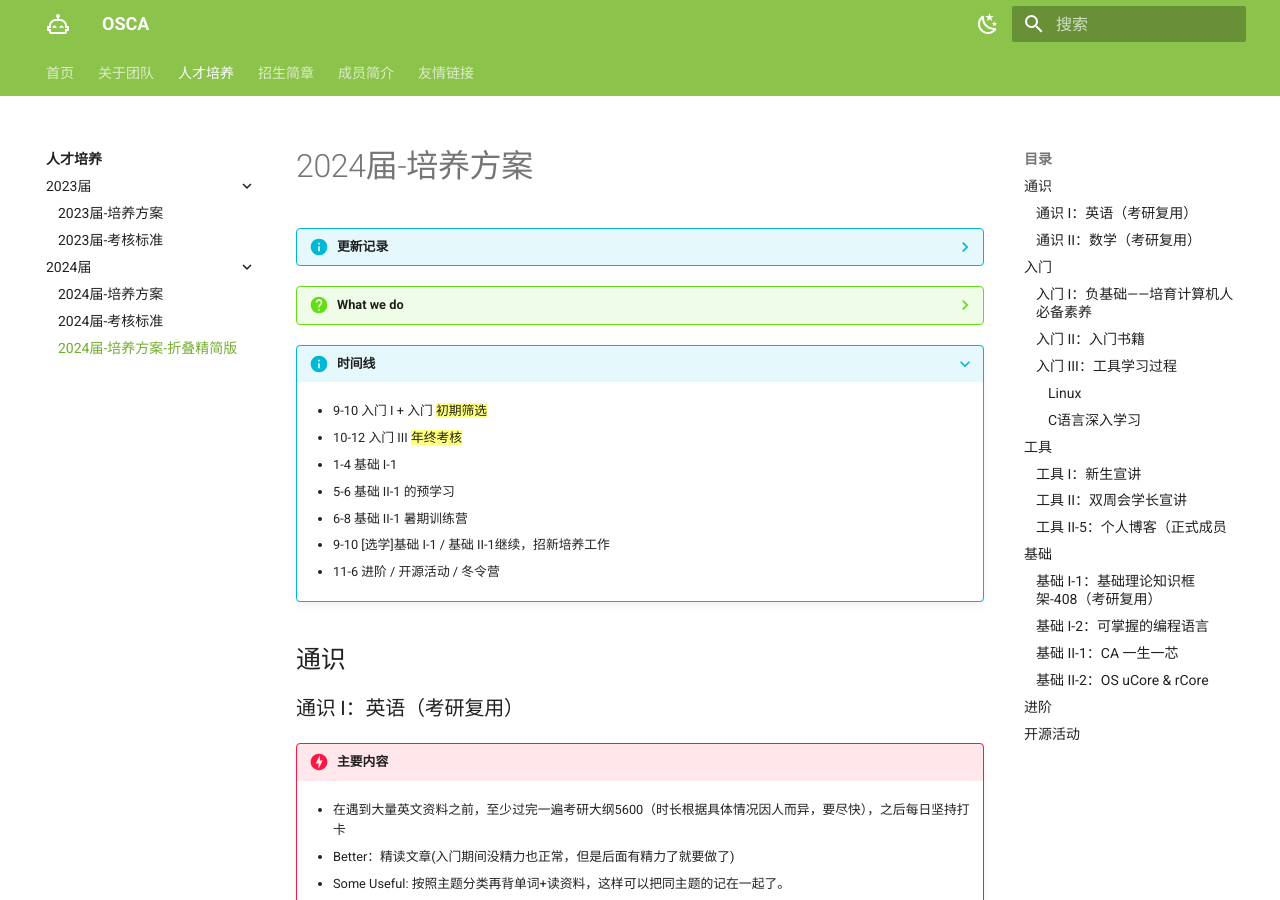
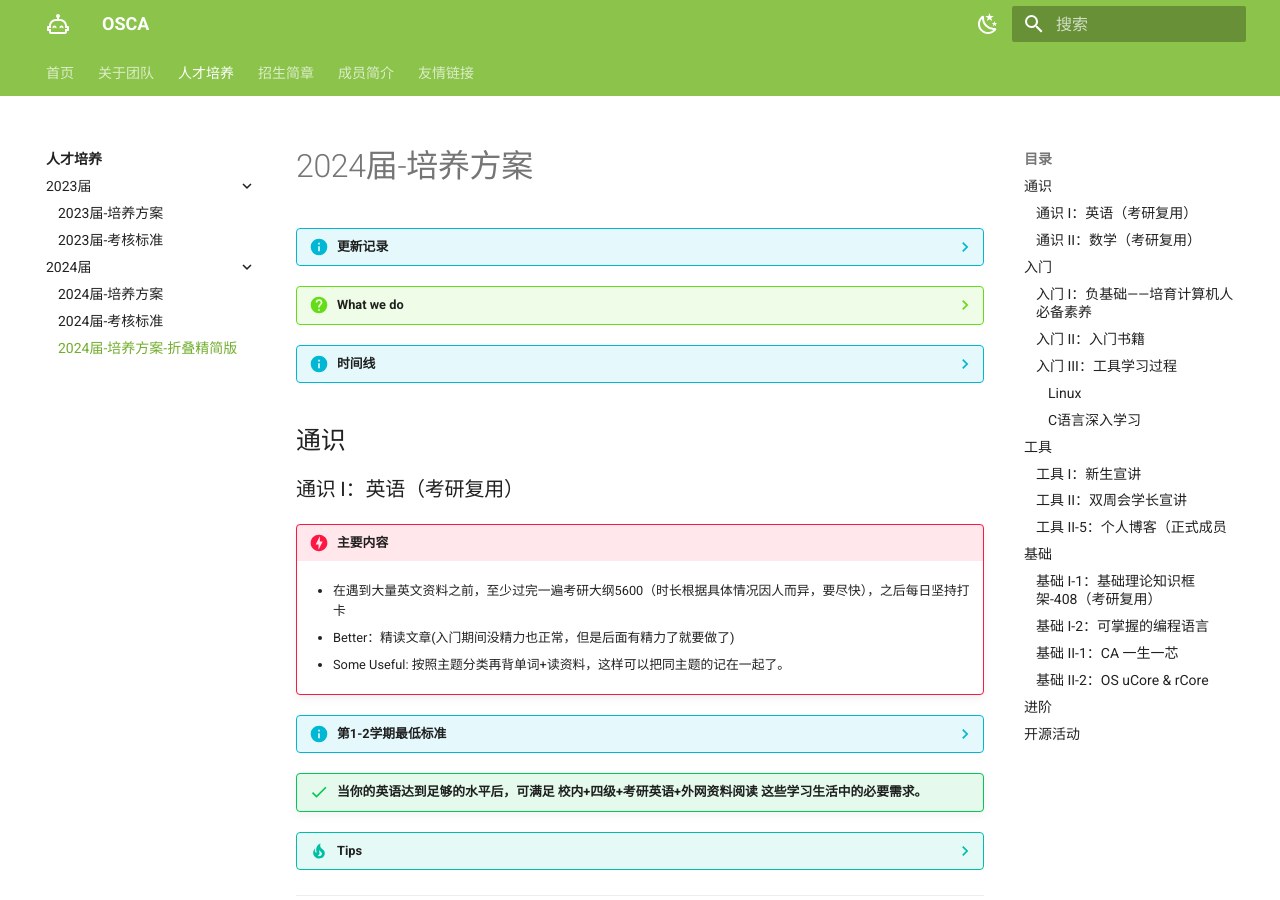
Before and after one commit to Haohahahaha/OSCA, an MkDocs documentation site: the page built from docs/guide/guide-2024-foldable.md, in a window 1280 px wide and 900 px high. Built offline with MkDocs 1.6.1 and Material for MkDocs 9.7.7, drawn with Linux system fonts in a browser that asks for light colours.

Commit message:
2024-06-25_23:53:36 update

```diff
--- a/docs/guide/guide-2024-foldable.md
+++ b/docs/guide/guide-2024-foldable.md
@@ -16,7 +16,7 @@
 
 	我们团队管理也采用了OKR。
 
-???+ info "时间线"
+??? info "时间线"
 
 	- 9-10 入门 I + 入门 ==初期筛选==
 
```
